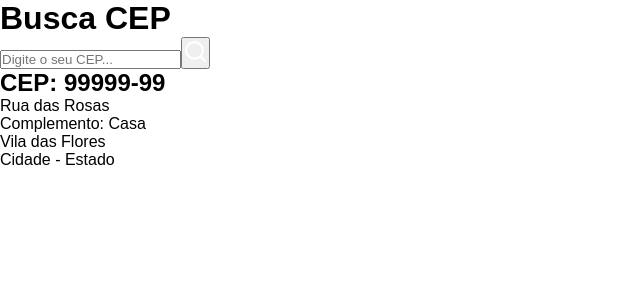
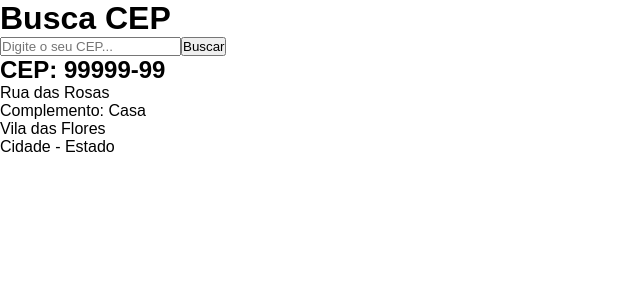
Before and after one commit to profRafaelRibas/busca_cep, a React (Create React App) app: page / in a window 1280 px wide. Shown: the top 300 px of the page, without its empty margins (0-640 px from the left). Built offline with nearby package versions, Linux system fonts and the light colour scheme.

Commit message:
Alteração no APP.JSX

```diff
--- a/package.json
+++ b/package.json
@@ -6,6 +6,7 @@
     "@testing-library/jest-dom": "^5.17.0",
     "@testing-library/react": "^13.4.0",
     "@testing-library/user-event": "^13.5.0",
+    "create-react-app": "^5.0.1",
     "react": "^18.3.0",
     "react-dom": "^18.3.0",
     "react-icons": "^5.1.0",
--- a/src/App.jsx
+++ b/src/App.jsx
@@ -1,4 +1,3 @@
-import { FiSearch } from "react-icons/fi";
 function App() {
   return (
     <div className="container">
@@ -6,7 +5,7 @@ function App() {
       <div className="containerInput">
         <input type="text" placeholder="Digite o seu CEP..." />
         <button className="buttonSearch">
-          <FiSearch size={25} color="#FFF" />
+          Buscar
         </button>
         <main className="main">
           <h2>CEP: 99999-99</h2>
```
Also changed, not shown: 1 other file (tests, documents, lock files or other folders).
